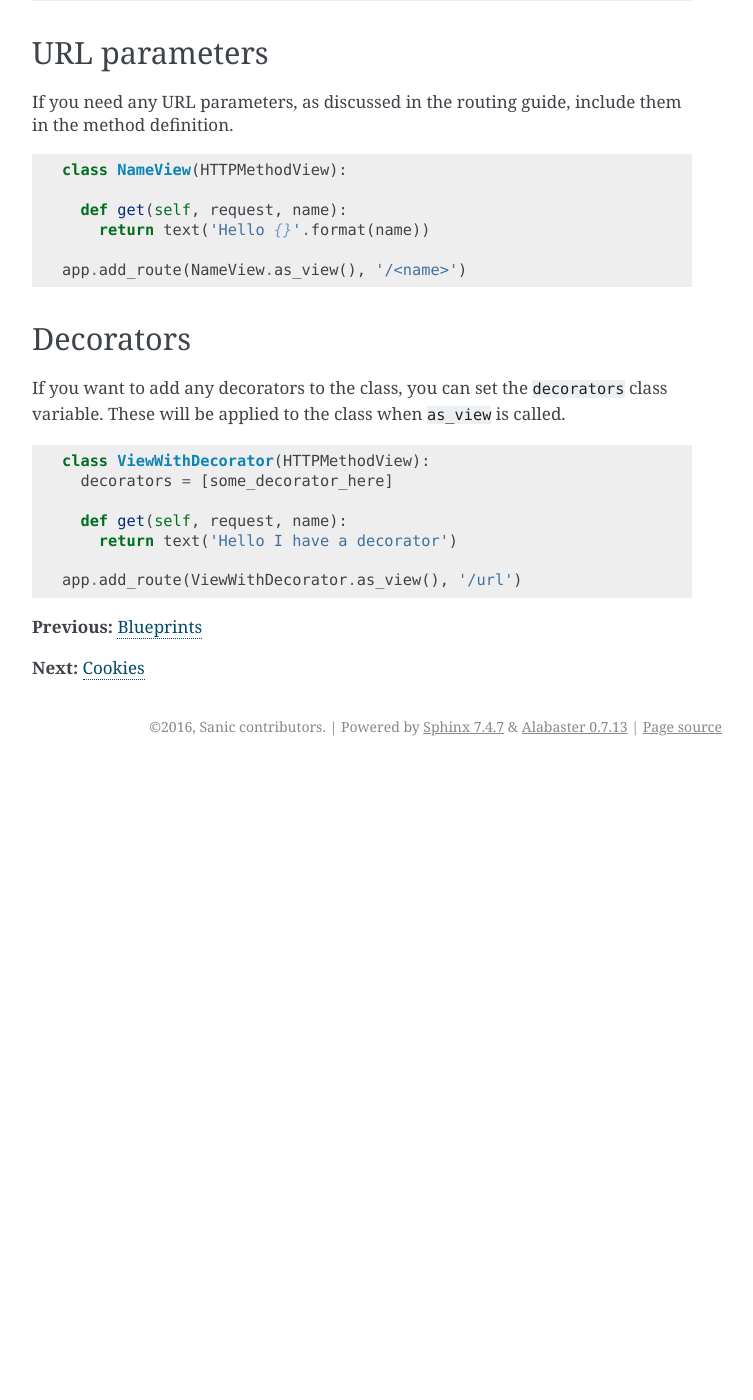
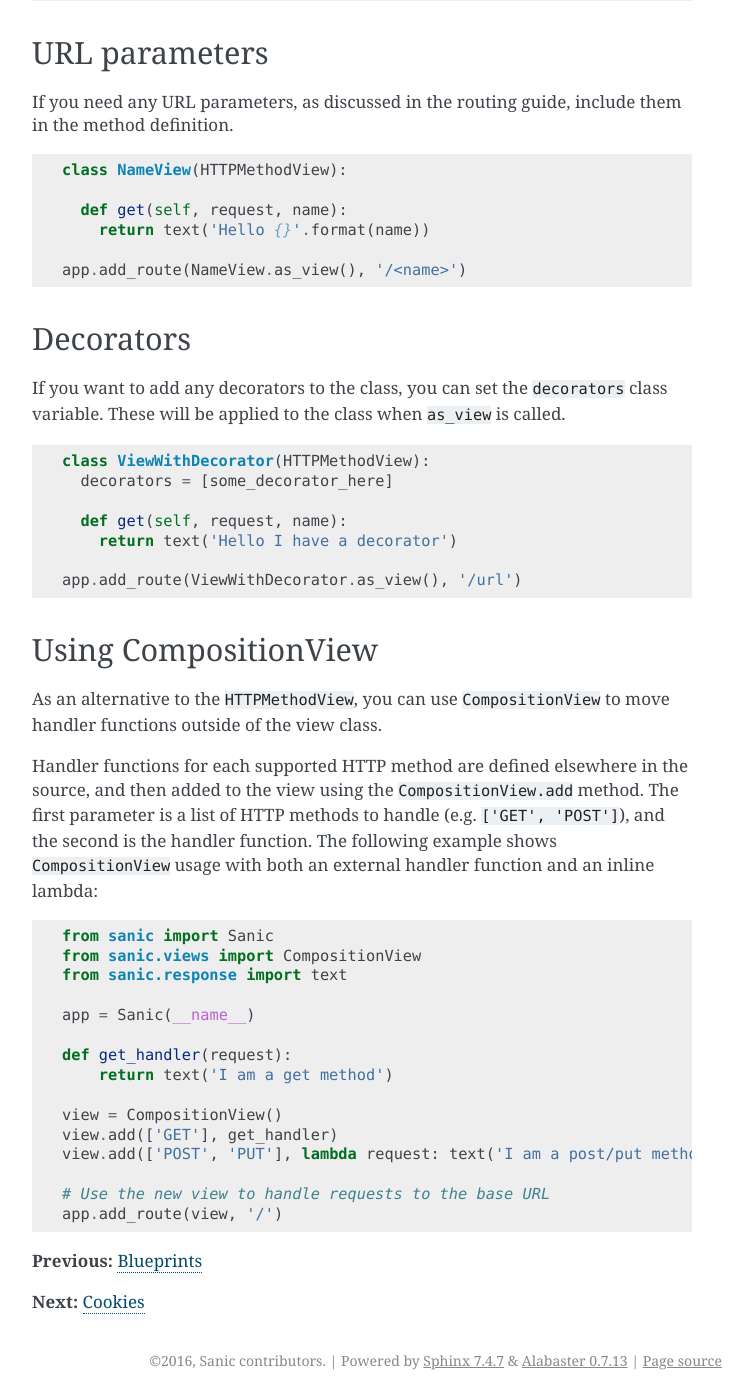
Before and after one commit to sanic-org/sanic, a Sphinx documentation site: the page built from docs/class_based_views.md, in a window 1280 px wide and 1400 px high, scrolled down 1077 px. Shown: the whole window, without its empty margins (388-1141 px from the left). Built offline with Sphinx 7.4.7, drawn with Linux system fonts in a browser that asks for light colours; pages that are not in the unit, such as notebooks, are missing from menus; before the commit the page ends 1843 px from its top, so only the background shows below that; some of the changed text lies outside the part shown.

Commit message:
Add documentation for the CompositionView class

````diff
--- a/docs/class_based_views.md
+++ b/docs/class_based_views.md
@@ -77,6 +77,36 @@ class ViewWithDecorator(HTTPMethodView):
 app.add_route(ViewWithDecorator.as_view(), '/url')
 ```
 
+## Using CompositionView
+
+As an alternative to the `HTTPMethodView`, you can use `CompositionView` to
+move handler functions outside of the view class.
+
+Handler functions for each supported HTTP method are defined elsewhere in the
+source, and then added to the view using the `CompositionView.add` method. The
+first parameter is a list of HTTP methods to handle (e.g. `['GET', 'POST']`),
+and the second is the handler function. The following example shows
+`CompositionView` usage with both an external handler function and an inline
+lambda:
+
+```python
+from sanic import Sanic
+from sanic.views import CompositionView
+from sanic.response import text
+
+app = Sanic(__name__)
+
+def get_handler(request):
+    return text('I am a get method')
+
+view = CompositionView()
+view.add(['GET'], get_handler)
+view.add(['POST', 'PUT'], lambda request: text('I am a post/put method'))
+
+# Use the new view to handle requests to the base URL
+app.add_route(view, '/')
+```
+
 **Previous:** [Blueprints](blueprints.md)
 
 **Next:** [Cookies](cookies.md)
````
